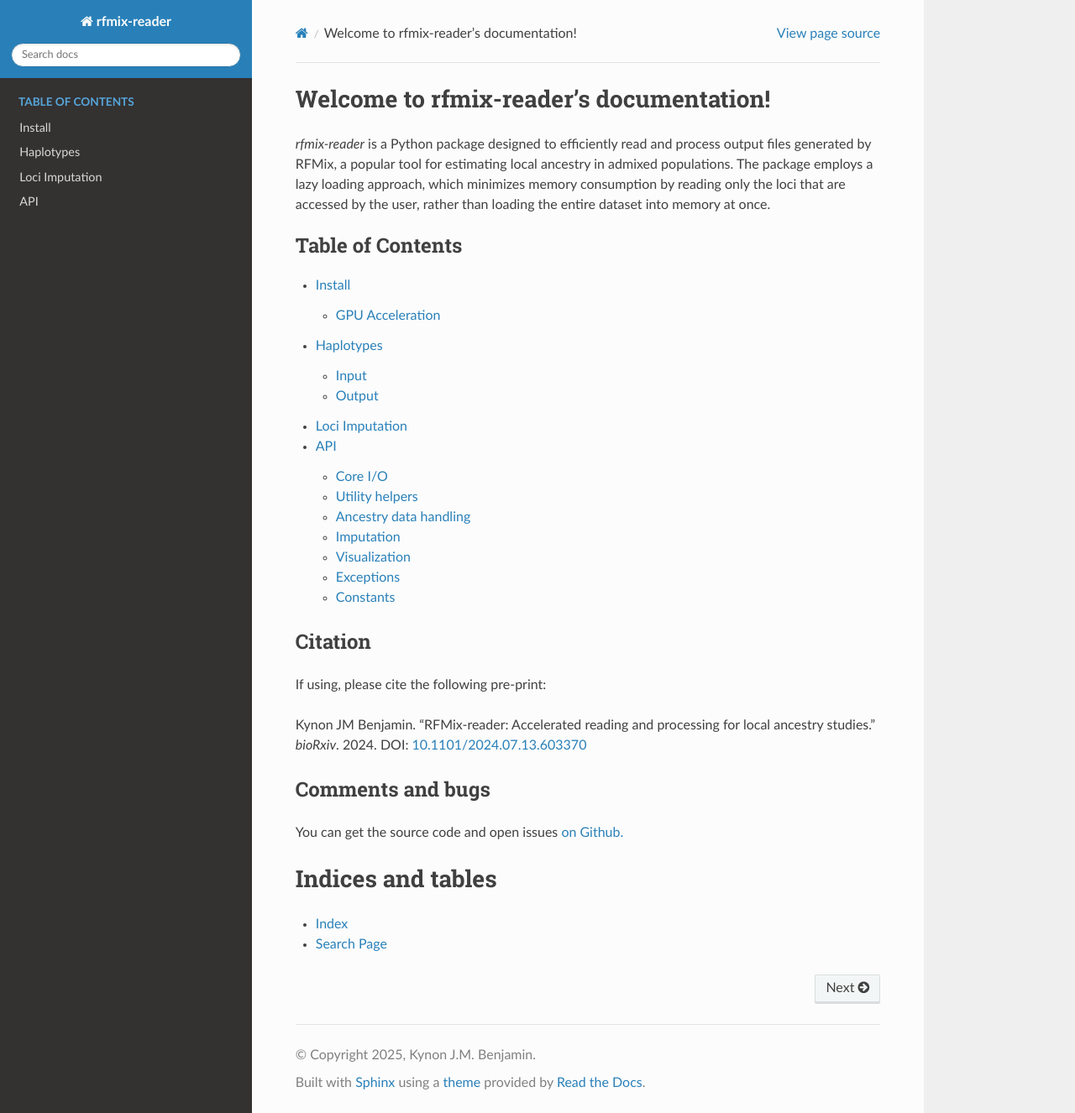
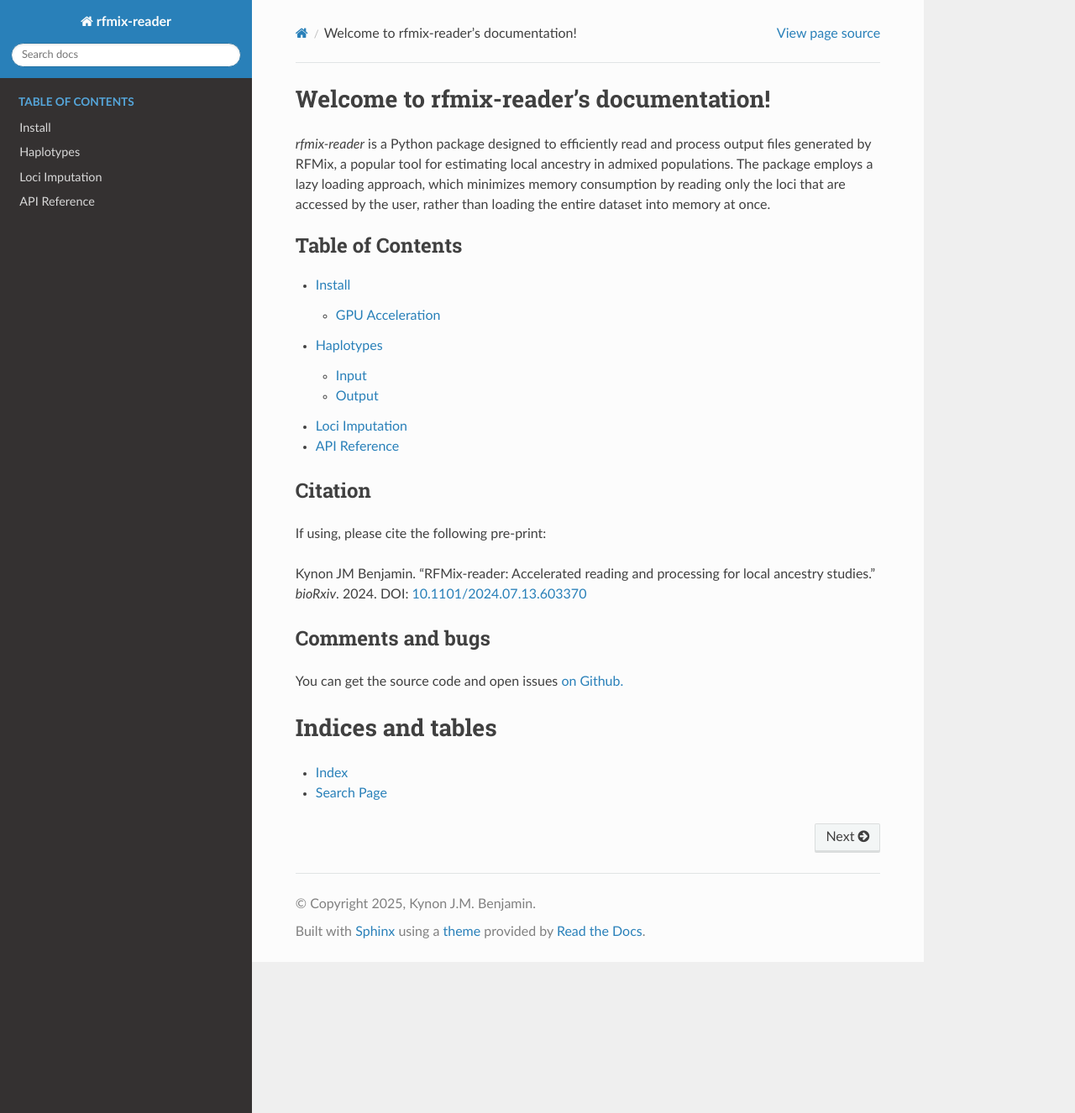
Before and after one commit to heart-gen/rfmix_reader, a Sphinx documentation site: the page built from docs/index.rst, in a window 1280 px wide and 1326 px high. Shown: the whole window at 84% size. Built offline with Sphinx 7.4.7 and the Read the Docs theme 3.1.0, drawn with Linux system fonts in a browser that asks for light colours; some of the changed lines change nothing that is shown.

Commit message:
minimal driver

```diff
--- a/docs/api.rst
+++ b/docs/api.rst
@@ -1,78 +1,8 @@
-***
-API
-***
-
-.. currentmodule:: rfmix_reader
-
-Core I/O
---------
+API Reference
+=============
 
 .. autosummary::
-   :toctree: api/
+   :toctree: api/generated
+   :recursive:
 
-   create_binaries
-   read_rfmix
-   read_flare
-   read_simu
-   write_data
-
-Utility helpers
----------------
-
-.. autosummary::
-   :toctree: api/
-
-   Chunk
-   get_pops
-   get_prefixes
-   get_sample_names
-   set_gpu_environment
-   delete_files_or_directories
-   read_fb
-
-Ancestry data handling
-----------------------
-
-.. autosummary::
-   :toctree: api/
-
-   admix_to_bed_individual
-   generate_tagore_bed
-
-Imputation
-----------
-
-.. autosummary::
-   :toctree: api/
-
-   interpolate_array
-   _expand_array
-
-Visualization
--------------
-
-.. autosummary::
-   :toctree: api/
-
-   plot_global_ancestry
-   plot_ancestry_by_chromosome
-   plot_local_ancestry_tagore
-   save_multi_format
-
-Exceptions
-----------
-
-.. autosummary::
-   :toctree: api/
-
-   BinaryFileNotFoundError
-
-Constants
----------
-
-.. autosummary::
-   :toctree: api/
-   :nosignatures:
-
-   CHROM_SIZES
-   COORDINATES
+   rfmix_reader
```
